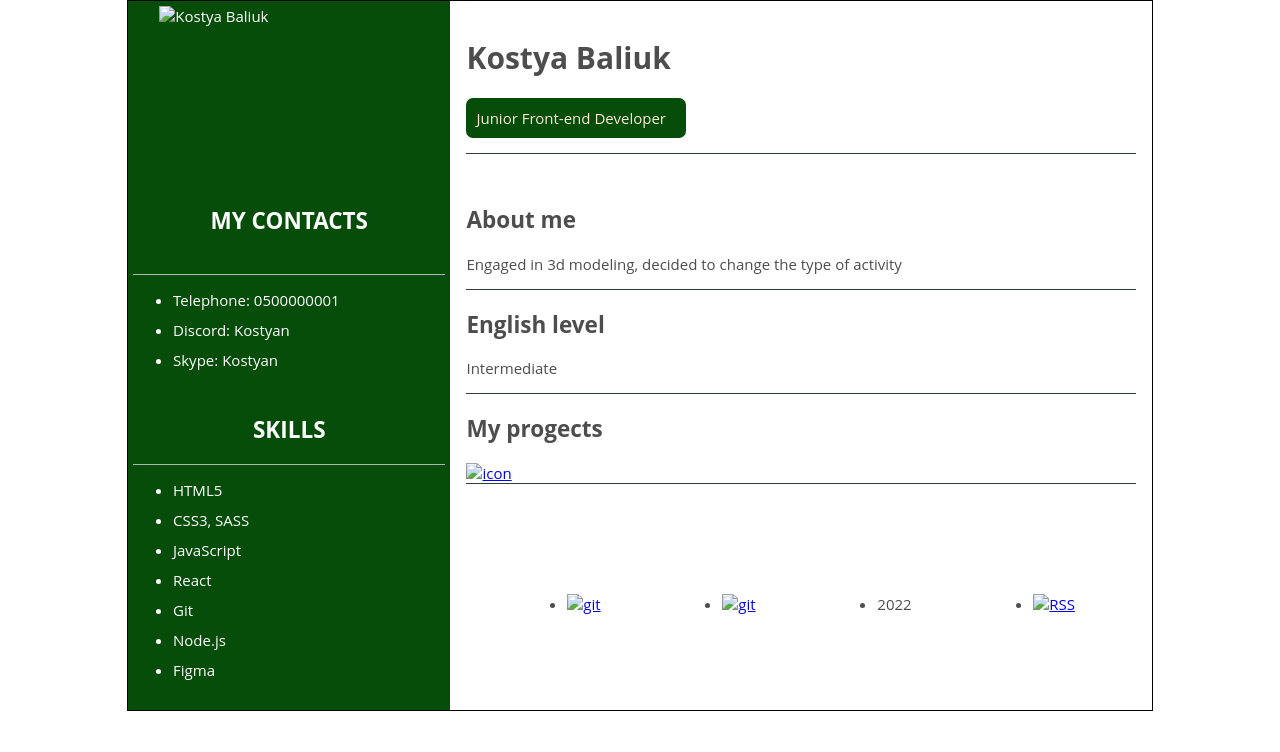
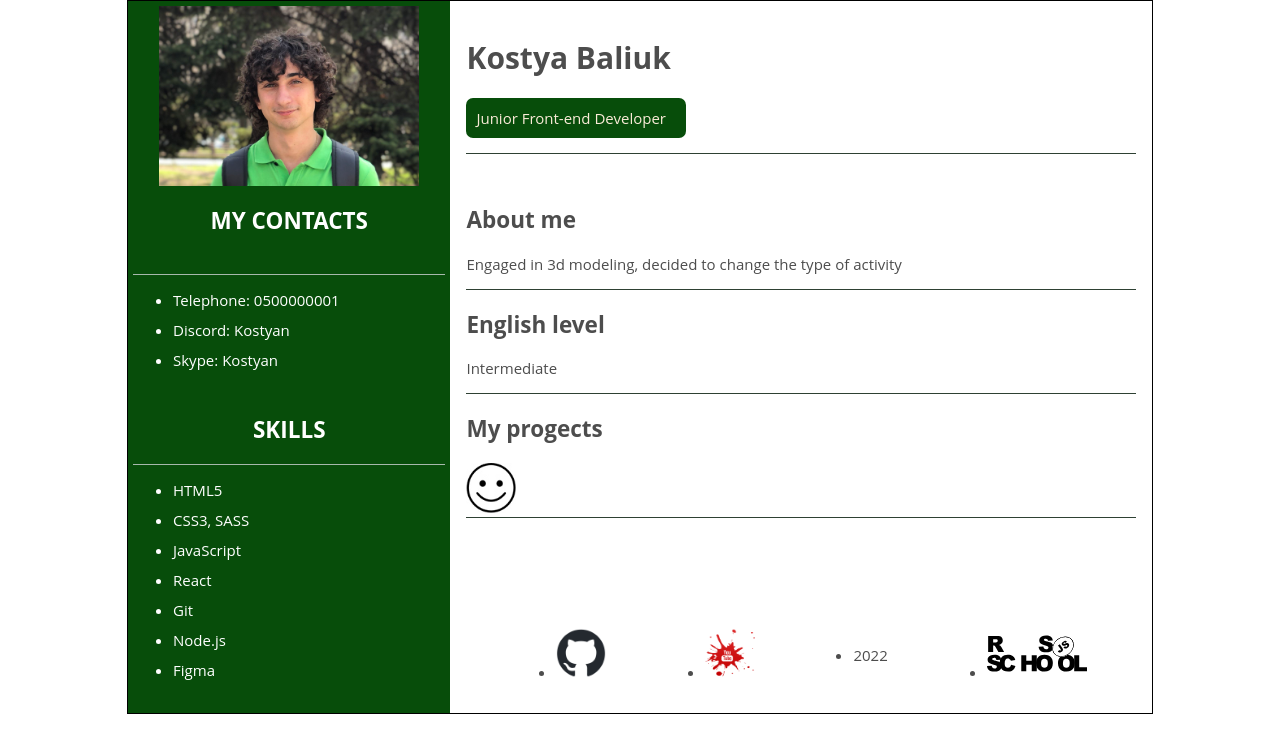
Before and after one commit to Mithrandir-07/rsschool-cv, a plain HTML site: page index.html in a window 1280 px wide. Drawn offline with Linux system fonts and the light colour scheme.

Commit message:
fix: file

```diff
--- a/index.html
+++ b/index.html
@@ -10,7 +10,7 @@
 
 		<div class="left_div">
 			<div class="photo">
-				<img src="./img/1.jpg" alt="Kostya Baliuk" width="260" height="180">
+				<img src="./1.jpg" alt="Kostya Baliuk" width="260" height="180">
 			</div>
 
 			<div>
@@ -58,17 +58,17 @@
 
 			<div>
 				<h2>My progects</h2>
-				<a href="https://github.com/Mithrandir-07/modaltest"><img src="./img/icon3.jpg" alt="icon" width="50" height="50"></a>
+				<a href="https://github.com/Mithrandir-07/modaltest"><img src="./icon3.jpg" alt="icon" width="50" height="50"></a>
 				<div class="underline"></div>
 			</div>
 
 			<footer class="footer">
 				<nav class="nav">
 					<ul class="footer_nav">
-						<li><a href="https://github.com/Mithrandir-07"><img src="./img/github-mark.png" alt="git" width="50" height="50"></a></li>
-						<li><a href="https://www.youtube.com/"><img src="./img/youtube-transparent-youtube-icon-29.png" alt="git" width="50" height="50"></a></li>
+						<li><a href="https://github.com/Mithrandir-07"><img src="./github-mark.png" alt="git" width="50" height="50"></a></li>
+						<li><a href="https://www.youtube.com/"><img src="./youtube-transparent-youtube-icon-29.png" alt="git" width="50" height="50"></a></li>
 						<li>2022</li>
-						<li><a href="https://rs.school/js/"><img src="./img/rs_school_js.svg" alt="RSS" width="100" height="50"></a></li>
+						<li><a href="https://rs.school/js/"><img src="./rs_school_js.svg" alt="RSS" width="100" height="50"></a></li>
 					</ul>
 				</nav>
 			</footer>
```
